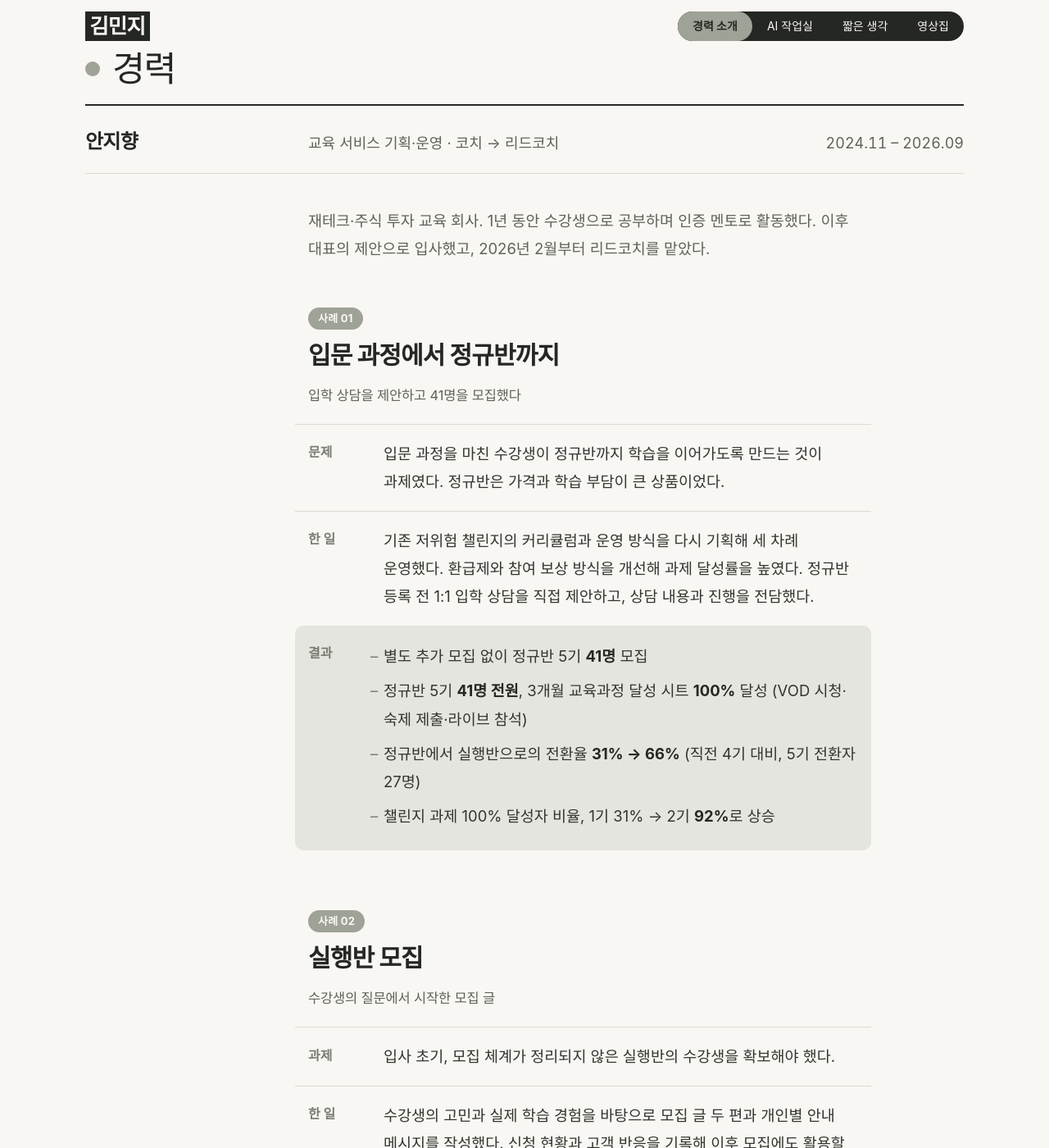
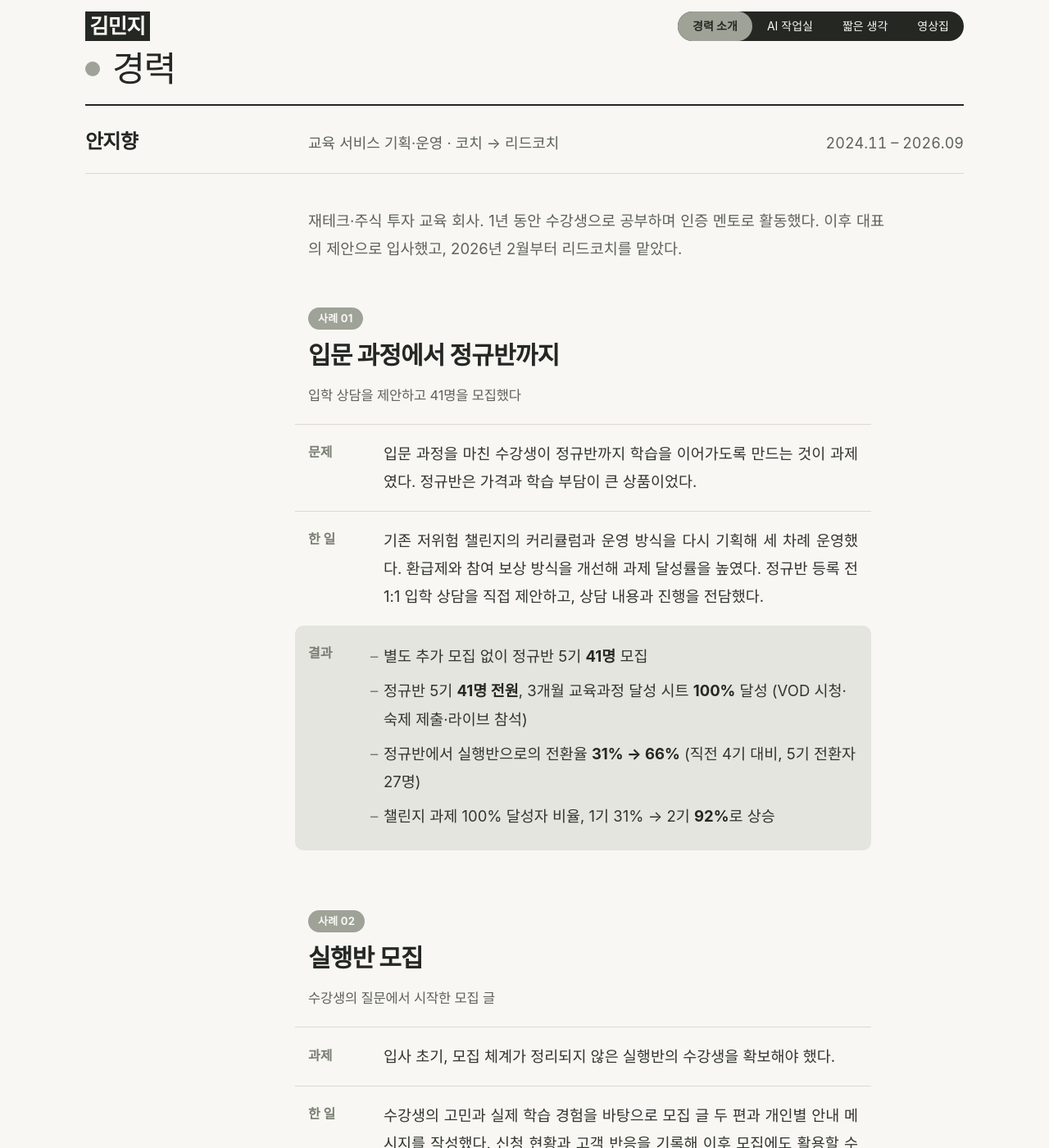
Before and after one commit to k-im-rose/k-im-rose.github.io, a Jekyll site: the page built from index.html, in a window 1280 px wide and 1400 px high, scrolled down 1134 px. Shown: the whole window at 82% size. Built offline with Jekyll 4.4.1, drawn with Linux system fonts in a browser that asks for light colours; some web fonts are replaced.

Commit message:
경력 소개 본문도 양쪽 맞춤 적용
Co-Authored-By: Claude Haiku 5.5 <noreply@anthropic.com>

```diff
--- a/assets/css/cv.css
+++ b/assets/css/cv.css
@@ -120,6 +120,8 @@ a.row:hover, a.row:hover b, a.row:hover span { color: #fff; }
 .case dt, .case dd { padding: 14px 0; border-bottom: 1px solid var(--hair); }
 .case dt { font-size: var(--fs-meta); font-weight: 700; color: var(--sage); line-height: var(--lh-body); padding-top: calc(14px + 0.08em); }
 .case dd { margin: 0; }
+/* 본문 양쪽 맞춤: AI 작업실·짧은 생각과 같은 서식 (글자 단위 줄바꿈) */
+.intro-body p, p.lede, .case dd:not(.res) { text-align: justify; word-break: break-all; }
 .facts { list-style: none; margin: 0; padding: 0; }
 .facts li { padding: 2px 0 6px 16px; position: relative; }
 .facts li::before { content: "–"; position: absolute; left: 0; color: var(--sage); }
```
